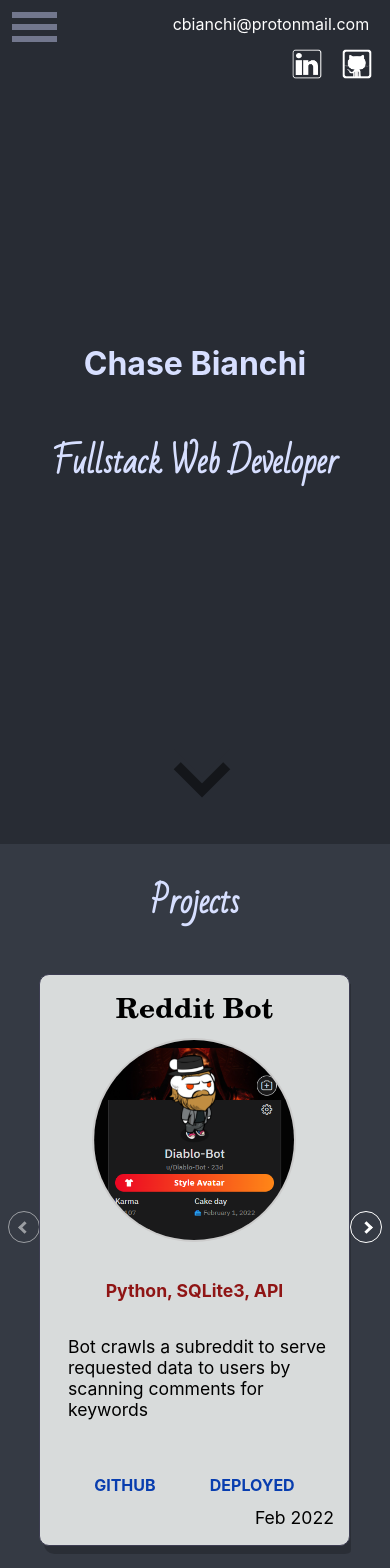
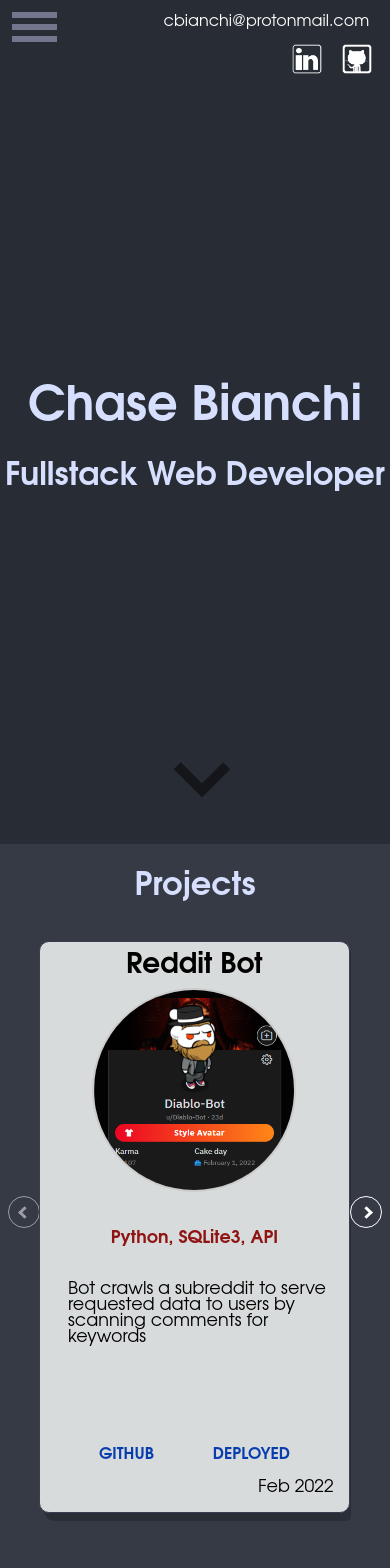
Before and after one commit to ChaseBianchi/portfolio2022, a React (Create React App) app: page / in a window 390 px wide. Shown: the top 1568 px of the page. Built offline with nearby package versions, Linux system fonts and the light colour scheme.

Commit message:
Font changed, landing animation removed

```diff
--- a/src/App.scss
+++ b/src/App.scss
@@ -1,9 +1,9 @@
-@import url('https://fonts.googleapis.com/css2?family=Bad+Script&display=swap');
 html {
   scroll-behavior: smooth;
 }
 html, body {
-  overflow-x:hidden
+  overflow-x:hidden;
+  font-family: Avantgarde, TeX Gyre Adventor, URW Gothic L, sans-serif;
 }
 .App {
   width: 100%;
@@ -43,6 +43,9 @@
   flex-flow: column nowrap;
   align-items: center;
   justify-content: center;
+}
+#landing h2{
+  margin: 0;
 }
 h1 {
   font-size: 4rem;
@@ -103,7 +106,8 @@
   width: 100%;
   text-align: center;
   font-size: 2rem;
-  font-family: 'Bad Script', cursive;}
+  font-family: Avantgarde, TeX Gyre Adventor, URW Gothic L, sans-serif;
+}
 
 
 .arrowWrapper {
@@ -172,7 +176,7 @@
 }
 .projName {
   font-size: 1.75rem;
-  font-family: New Century Schoolbook, TeX Gyre Schola, serif;
+  font-family: Avantgarde, TeX Gyre Adventor, URW Gothic L, sans-serif;
   width: 100%;
   text-align: center;
   // position: absolute;
@@ -456,7 +460,7 @@
 
 /* General sidebar styles */
 .bm-menu {
-  background: #373a47d7;
+  background: #373a47;
   padding: 2.5em 1.5em 0;
   font-size: 1.15em;
   width: 160px;
@@ -593,7 +597,7 @@
 
 @media screen and (max-width: 450px) {
   h1 {
-    font-size: 2rem;
+    font-size: 3rem;
   }
   .projectTileContainer{
     min-width: 99%;
--- a/src/Components/Landing.js
+++ b/src/Components/Landing.js
@@ -1,15 +1,15 @@
 import React from 'react'
-import {Random} from 'react-animated-text'
+// import {Random} from 'react-animated-text'
 
-const nameStyle={
-    fontSize: '3rem',
-    fontFamily: `'Bad Script', cursive`
-}
-const titleStyle={
-  fontSize: '2rem',
-  marginBottom: '80px',
-  transition: 'opacity 2s linear 2s'
-}
+// const nameStyle={
+//     fontSize: '3rem',
+//     fontFamily: `'Bad Script', cursive`
+// }
+// const titleStyle={
+//   fontSize: '2rem',
+//   marginBottom: '80px',
+//   transition: 'opacity 2s linear 2s'
+// }
 
 
 function Landing() {
```
